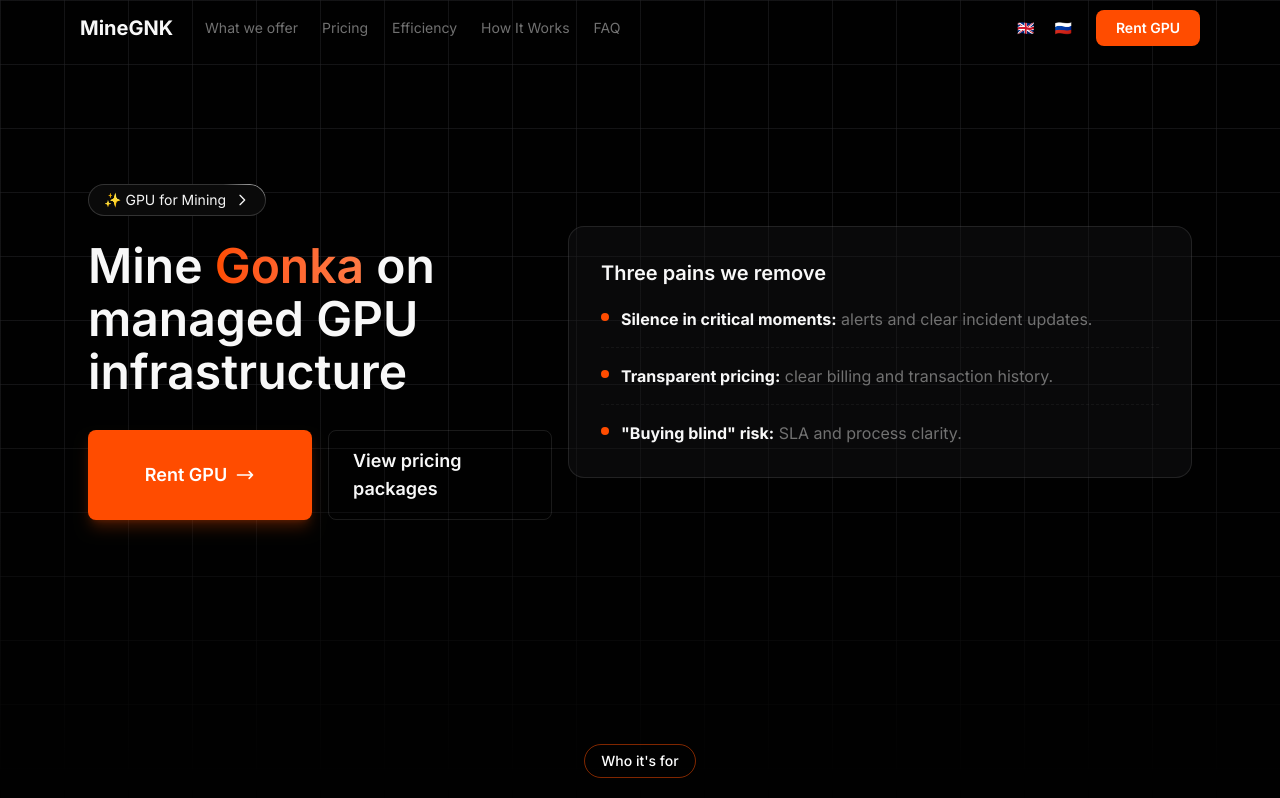
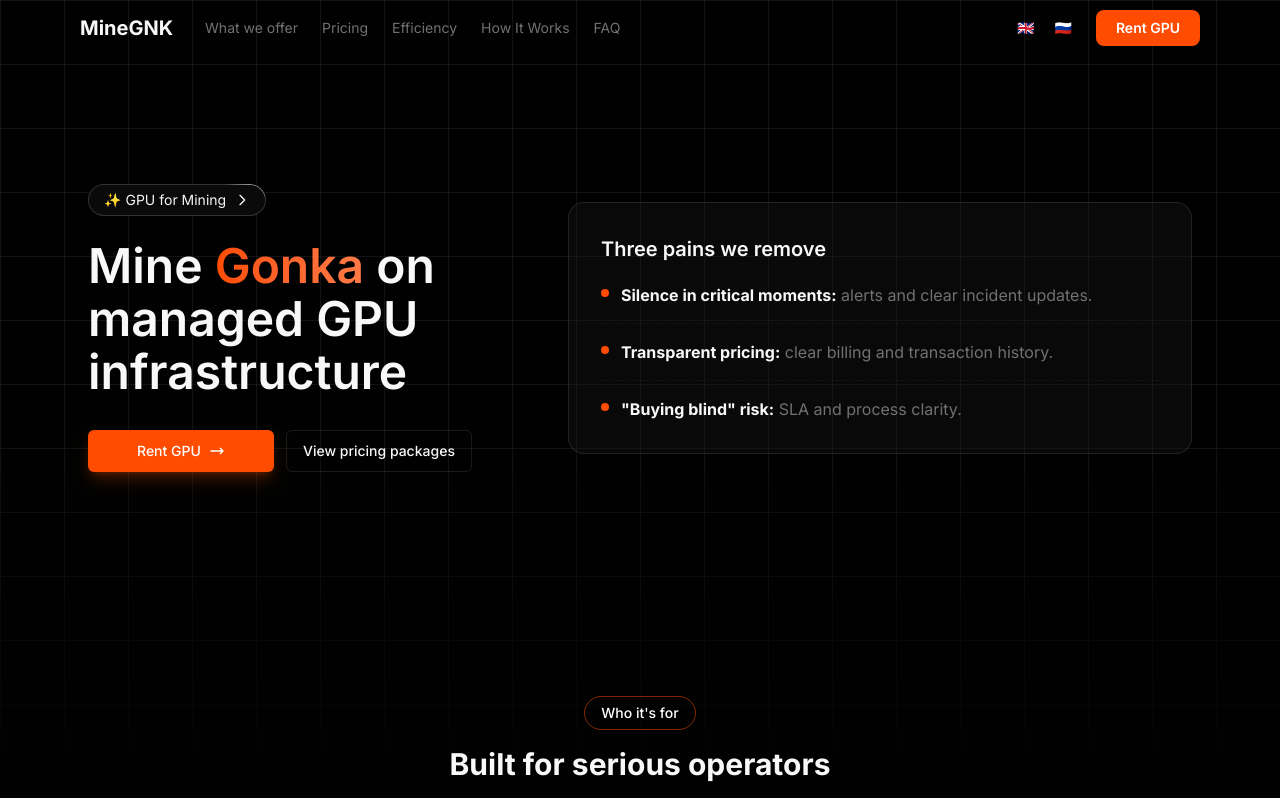
Before and after one commit to Zmiievskyi/Mine, a Next.js app in the folder next-frontend/: page /en in a window 1280 px wide. Shown: the top 798 px of the page. Built offline with nearby package versions, Linux system fonts and the light colour scheme.

Commit message:
button fix

```diff
--- a/next-frontend/src/components/landing/HeroSection.tsx
+++ b/next-frontend/src/components/landing/HeroSection.tsx
@@ -52,16 +52,16 @@ export function HeroSection() {
 
             {/* CTA Buttons */}
             <ScrollReveal delay={100}>
-              <div className="mt-8 flex flex-col sm:flex-row gap-4">
+              <div className="mt-8 flex gap-3">
                 <button
                   type="button"
-                  className="inline-flex items-center justify-center gap-2 min-w-56 px-6 py-4 bg-accent hover:bg-accent-hover text-white font-semibold text-lg rounded-lg transition-colors duration-200 shadow-lg shadow-accent/25"
+                  className="inline-flex items-center justify-center gap-2 w-52 py-2.5 bg-accent hover:bg-accent-hover text-white font-medium text-sm rounded-md transition-colors duration-200 shadow-lg shadow-accent/25"
                   onClick={() => openModal()}
                 >
                   {t('cta')}
                   <svg
                     aria-hidden="true"
-                    className="w-5 h-5"
+                    className="w-4 h-4"
                     fill="none"
                     stroke="currentColor"
                     viewBox="0 0 24 24"
@@ -76,7 +76,7 @@ export function HeroSection() {
                 </button>
                 <a
                   href="#pricing"
-                  className="inline-flex items-center justify-center gap-2 min-w-56 px-6 py-4 border border-border hover:border-accent/50 text-foreground hover:text-white font-semibold text-lg rounded-lg transition-colors duration-200"
+                  className="inline-flex items-center justify-center gap-2 w-52 py-2.5 border border-border hover:border-accent/50 text-foreground hover:text-white font-medium text-sm rounded-md transition-colors duration-200 whitespace-nowrap"
                 >
                   {t('ctaSecondary')}
                 </a>
```
